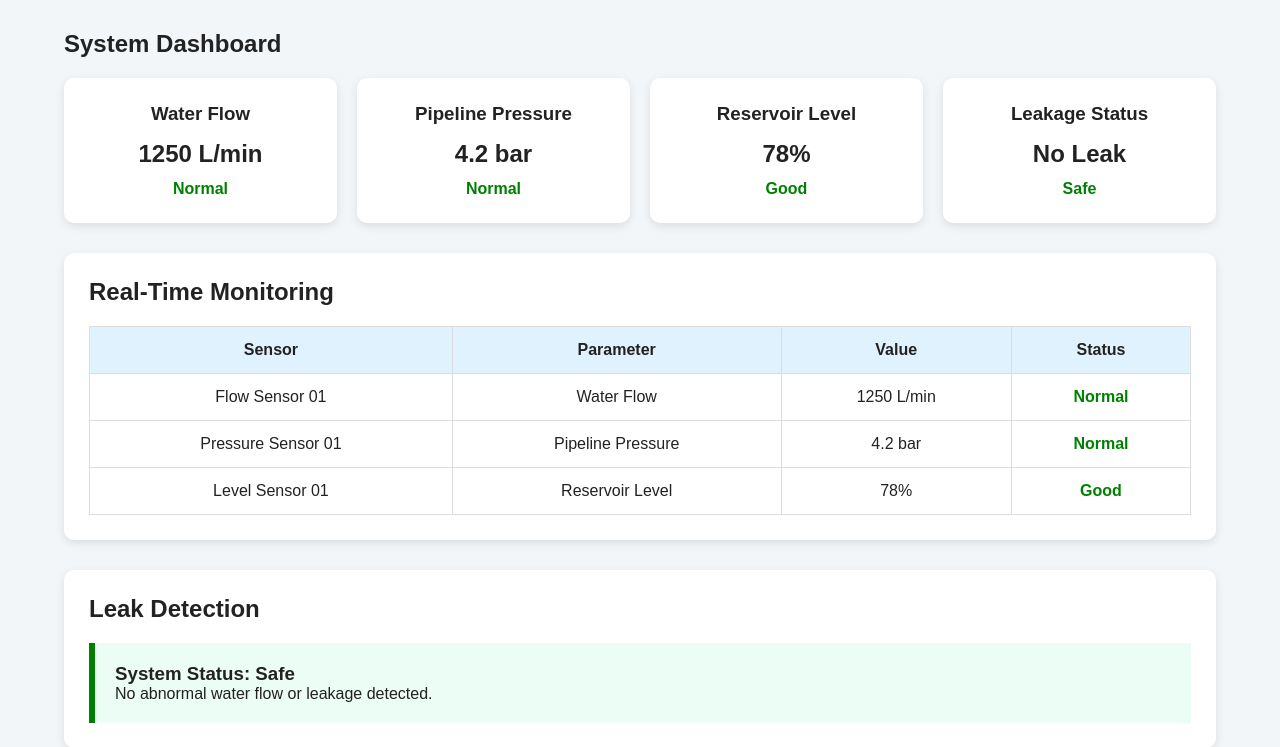
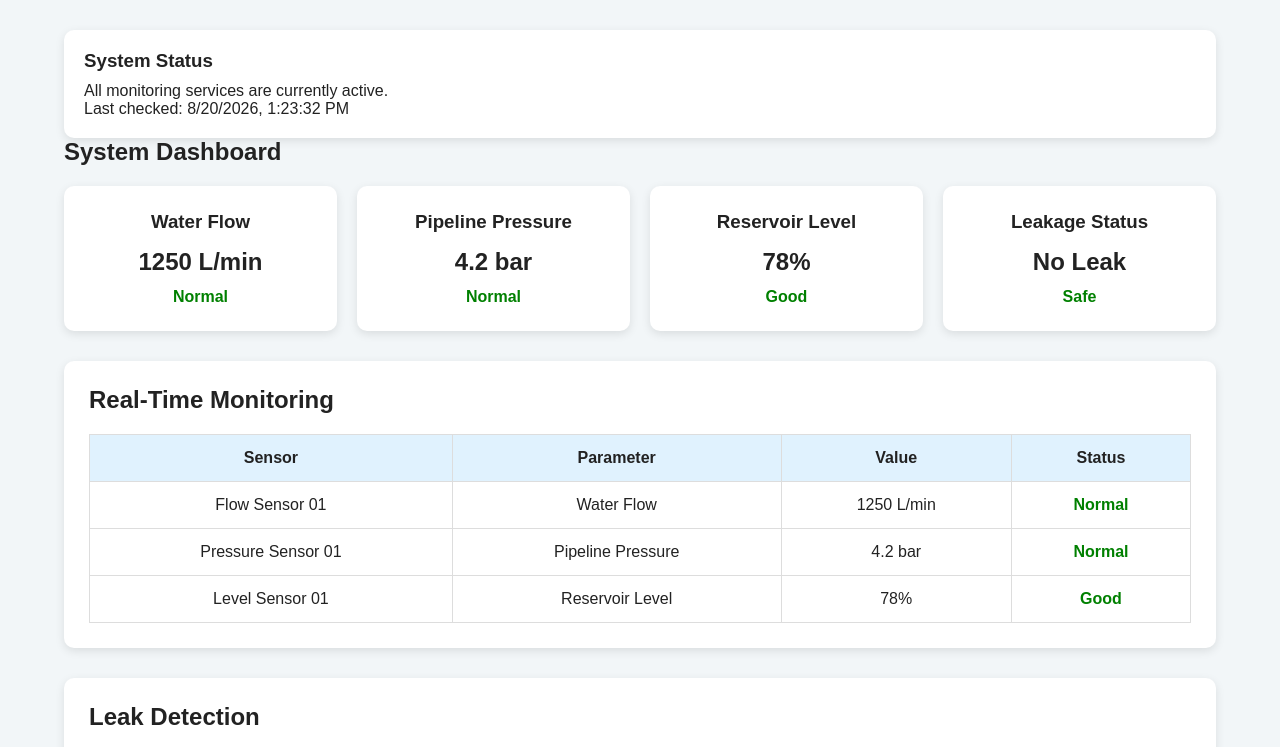
Before and after one commit to 192573022simats-hub/smart-water-distribution-system, a Flask app: template templates/index.html in a window 1280 px wide. Shown: the part 173-920 px from the top of the page. Run offline with Flask 3, Linux system fonts and the light colour scheme; the template is opened without the code that fills it, so the values that code supplies are empty.

Commit message:
Added real-time system status

```diff
--- a/static/css/style.css
+++ b/static/css/style.css
@@ -156,3 +156,14 @@ footer {
         margin: 8px;
     }
 }
+.system-status {
+    background: white;
+    margin-top: 20px;
+    padding: 20px;
+    border-radius: 10px;
+    box-shadow: 0 3px 10px rgba(0,0,0,0.1);
+}
+
+.system-status h3 {
+    margin-bottom: 10px;
+}
--- a/templates/index.html
+++ b/templates/index.html
@@ -25,6 +25,11 @@
     <main>
 
         <section id="dashboard">
+            <div class="system-status">
+    <h3>System Status</h3>
+    <p>All monitoring services are currently active.</p>
+    <p>Last checked: <span id="currentTime"></span></p>
+</div>
             <h2>System Dashboard</h2>
 
             <div class="cards">
@@ -130,5 +135,15 @@
         }
     </script>
 
+<script>
+    function updateTime() {
+        const now = new Date();
+        document.getElementById("currentTime").textContent =
+            now.toLocaleString();
+    }
+
+    updateTime();
+    setInterval(updateTime, 1000);
+</script>
 </body>
 </html>
```
